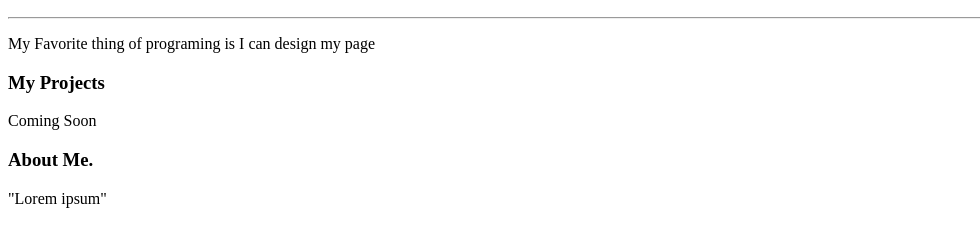
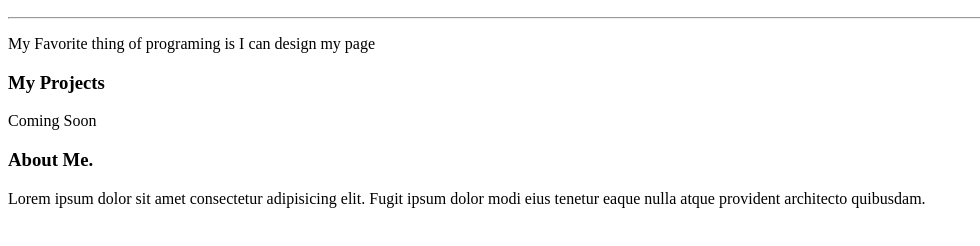
Before and after one commit to Luisrc91/my_portfolio, a plain HTML site: page index.html in a window 1280 px wide. Shown: the part 110-356 px from the top of the page, without its empty margins (0-980 px from the left). Drawn offline with Linux system fonts and the light colour scheme.

Commit message:
added lorem tex

```diff
--- a/index.html
+++ b/index.html
@@ -14,7 +14,8 @@
         <h3>My Projects</h3>
         <p>Coming Soon</p>
     <H3>About Me.</H3>
-    <p> "Lorem ipsum"</p>
+    <p>Lorem ipsum dolor sit amet consectetur adipisicing elit.
+        Fugit ipsum dolor modi eius tenetur eaque nulla atque provident architecto quibusdam. </p>
     </Div>
 
 
```
